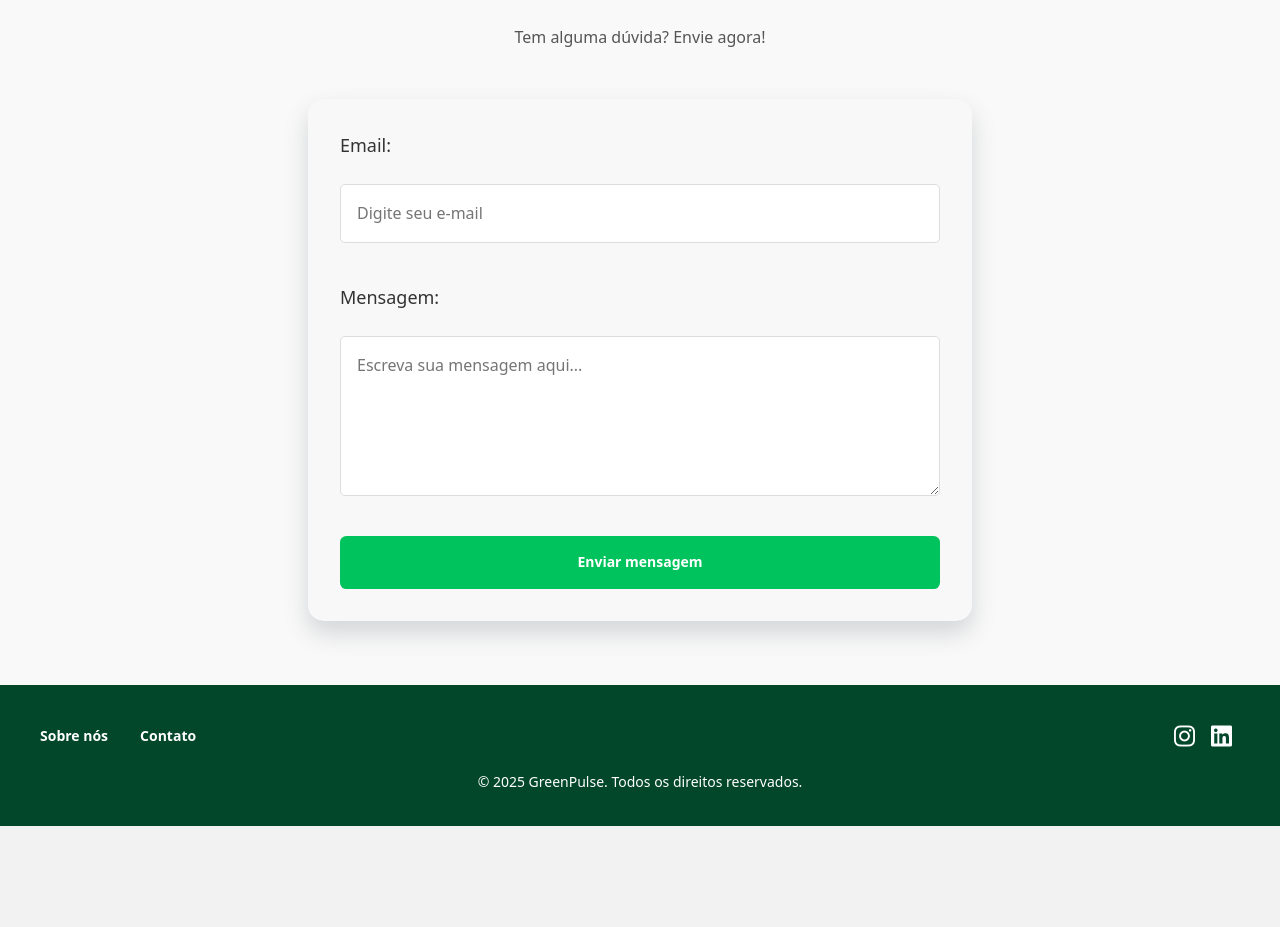
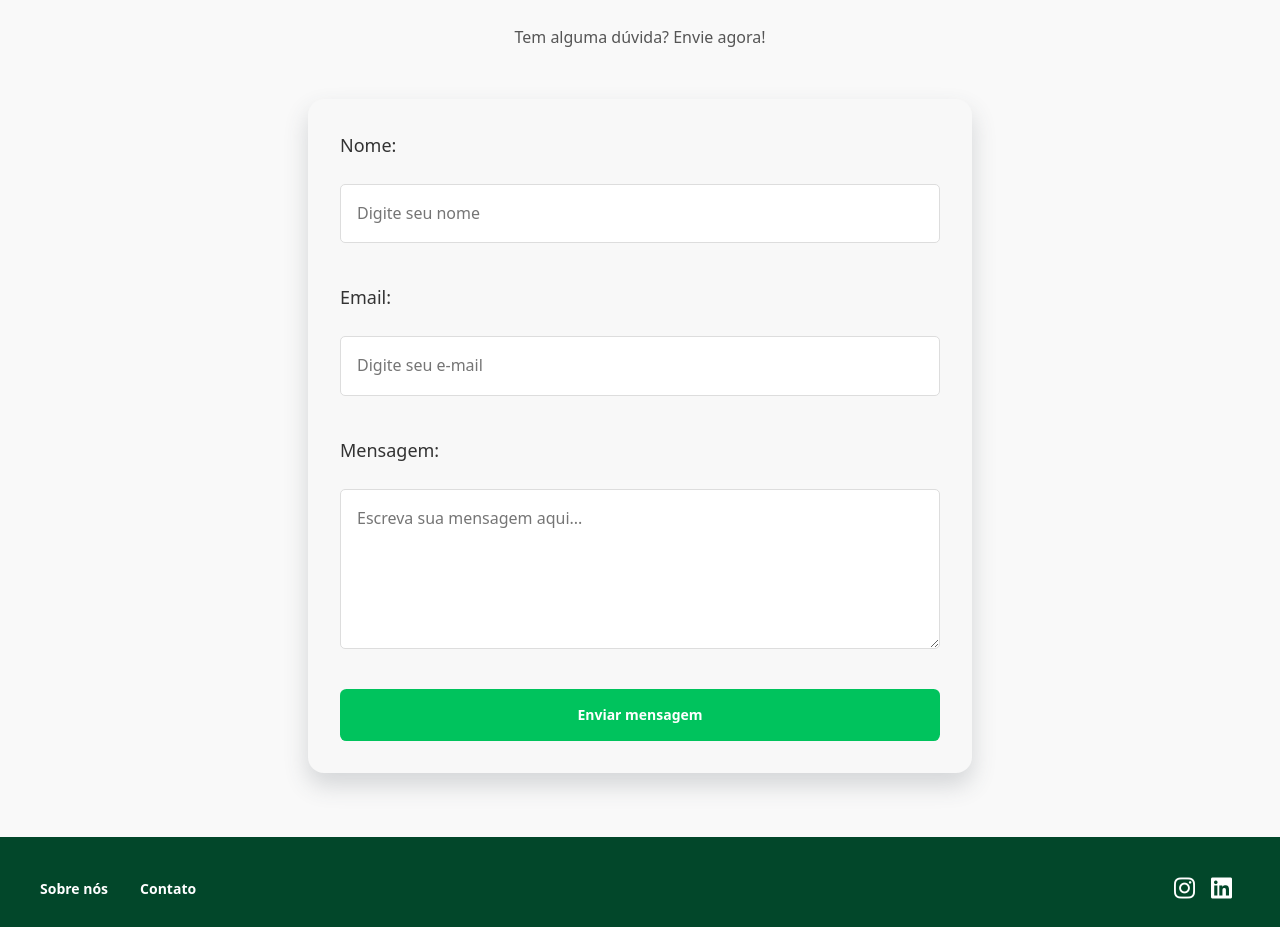
Before and after one commit to FlavioEmanuell/GreenPulse, a React (Vite) app: page / in a window 1280 px wide. Shown: the part 6240-7167 px from the top of the page. Before the commit the page ends 7066 px from the top, so only its background shows below. Built offline with nearby package versions, Linux system fonts and the light colour scheme.

Commit message:
img/email ok

```diff
--- a/src/components/Button.tsx
+++ b/src/components/Button.tsx
@@ -5,7 +5,7 @@ interface IButtonProps {
   href?: string;
   secondary?: boolean;
   onClick?: () => void;
-  type?: "button" | "submit" | "reset"; // Para compatibilidade com formulários
+  type?: "button" | "submit" | "reset";
   disabled?: boolean;
 }
 
--- a/src/pages/Home.tsx
+++ b/src/pages/Home.tsx
@@ -19,7 +19,7 @@ export default function Home() {
       document.documentElement.style.overflowY = "auto";
     }
   }, [showMobileMenu]);
-
+  const [name, setName] = useState("");
   const [email, setEmail] = useState("");
   const [message, setMessage] = useState("");
   const [responseMessage, setResponseMessage] = useState("");
@@ -172,9 +172,21 @@ export default function Home() {
         </p>
         <p className="desktop-only">Tem alguma dúvida? Envie agora!</p>
       </header>
-
       <div className="contact-section">
   <form className="form-container" onSubmit={handleSubmit}>
+    <label htmlFor="name" className="form-label">
+      Nome:
+    </label>
+    <input
+      id="name"
+      type="text"
+      placeholder="Digite seu nome"
+      className="form-input"
+      value={name}
+      onChange={(e) => setName(e.target.value)}
+      required
+    />
+
     <label htmlFor="email" className="form-label">
       Email:
     </label>
@@ -207,6 +219,7 @@ export default function Home() {
     {responseMessage && <p className="response-message">{responseMessage}</p>}
   </form>
 </div>
+
     </section>
 
       <footer id="footer">
```
Lines whose indentation alone changed are shown as unchanged.
